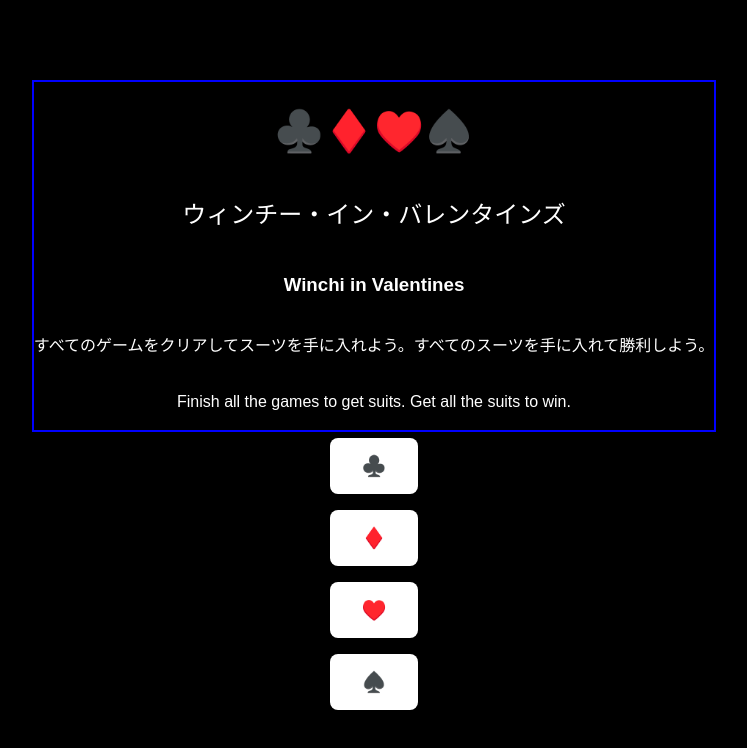
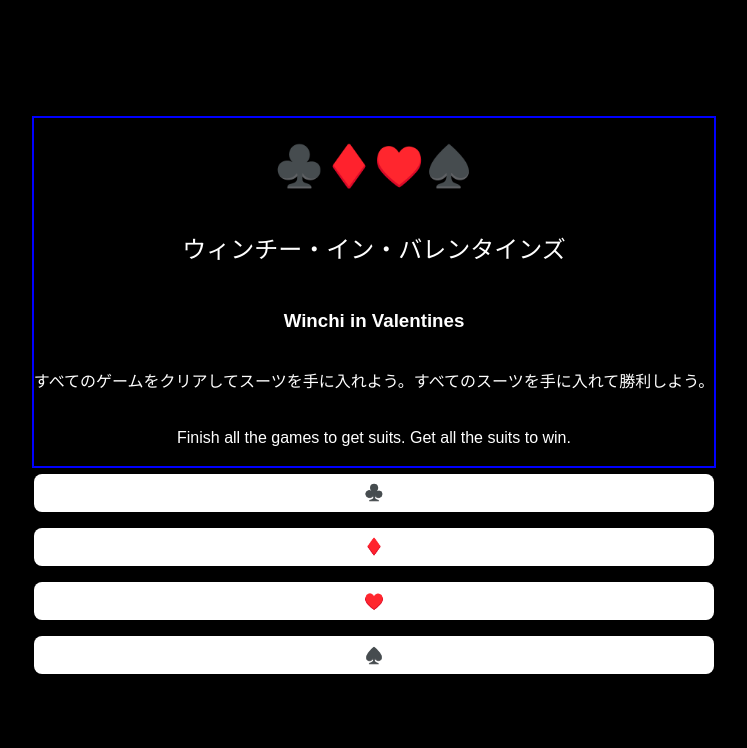
Before and after one commit to Maximus112901/valentines_card_website, a React (Vite) app: page / in a window 1280 px wide. Shown: the top 748 px of the page, without its empty margins (266-1013 px from the left). Built offline with nearby package versions, Linux system fonts and the light colour scheme.

Commit message:
[dev/alice-in-borderland-clubs] Update default buttons

```diff
--- a/src/index.css
+++ b/src/index.css
@@ -58,21 +58,6 @@
   outline: 4px auto -webkit-focus-ring-color;
 }
 
-@media (prefers-color-scheme: light) {
-  :root {
-    color: #213547;
-    background-color: #ffffff;
-  }
-
-  a:hover {
-    color: #747bff;
-  }
-
-  button {
-    background-color: #f9f9f9;
-  }
-}
-
 /* Unified Styles */
 html, body, #root {
   height: 100%;
@@ -109,14 +94,13 @@
 
 button {
   margin: 0.5rem;
-  padding: 1rem 2rem;
-  font-size: 1.25rem;
   cursor: pointer;
   border-radius: 8px;
   border: none;
   background-color: #ffffff;
   color: rgb(0, 0, 0);
   transition: background-color 0.3s ease;
+  width: 100%;
 }
 
 button:hover {
```
